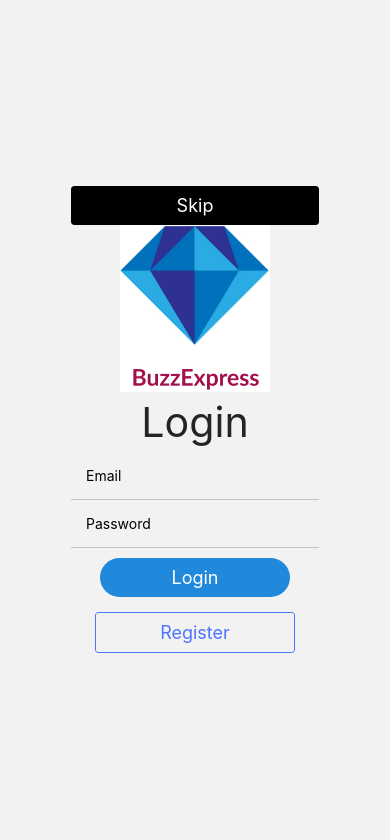
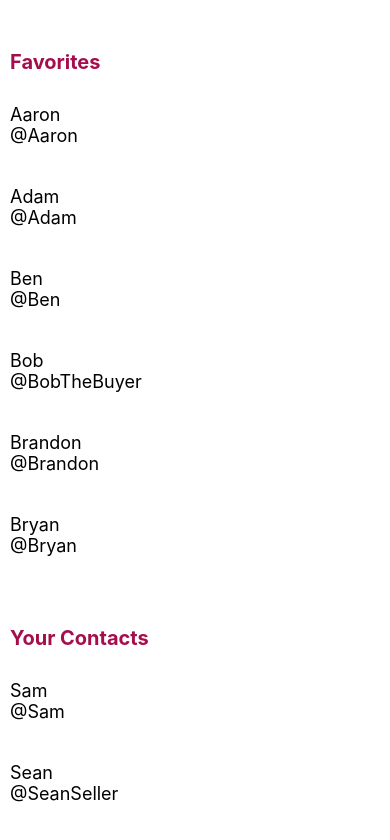
Before and after one commit to farisdurrani/buzzEx, a React Native app: screen /ContactScreen in a window 390 px wide. Shown: the top 840 px of the page. Built offline with nearby package versions, Linux system fonts and the light colour scheme; no server answers.

Commit message:
Added contact screen

```diff
--- a/navigation/index.js
+++ b/navigation/index.js
@@ -5,6 +5,7 @@ import LoginScreen from "../screens/LoginScreen";
 import ItemPriceScreen from "../screens/ItemPriceScreen";
 import RegistrationScreen from "../screens/RegistrationScreen";
 import TakePictureScreen from "../screens/TakePictureScreen";
+import ContactScreen from "../screens/ContactScreen";
 
 const Stack = createNativeStackNavigator();
 
@@ -37,6 +38,11 @@ const Navigation = () => {
           name="Home"
           component={HomeScreen}
         />
+        <Stack.Screen
+          options={{ headerShown: false }}
+          name="ContactScreen"
+          component={ContactScreen}
+        />
       </Stack.Navigator>
     </NavigationContainer>
   );
--- /dev/null
+++ b/screens/ContactScreen.js
@@ -0,0 +1,105 @@
+import React, { useEffect, useState } from "react";
+import { SectionList, StyleSheet, Text, View } from 'react-native';
+const ContactScreen = ({ navigation }) => {
+  const Favorites = [{
+    title: "Favorites",
+    data: [
+        {
+            id: "1",
+            name: "Aaron" + "\n" + "@Aaron"
+          },
+          {
+            id: "2",
+            name: "Adam" + "\n" + "@Adam"
+          },
+          {
+            id: "3",
+            name: "Ben" + "\n" + "@Ben"
+          },
+          {
+            id: "4",
+            name: "Bob" + "\n" + "@BobTheBuyer"
+          },
+          {
+            id: "5",
+            name: "Brandon" + "\n" + "@Brandon"
+          },
+          {
+            id: "6",
+            name: "Bryan" + "\n" + "@Bryan"
+          },
+    ]
+  }];
+  const YourContacts = [{
+    title: "Your Contacts",
+    data: [
+        {
+            id: "7",
+            name: "Sam" + "\n" + "@Sam"
+          },
+          {
+            id: "8",
+            name: "Sean" + "\n" + "@SeanSeller"
+          },
+          {
+            id: "9",
+            name: "Shane" + "\n" + "@Shane"
+          },
+          {
+            id: "11",
+            name: "Theo" + "\n" + "@Theo"
+          },
+          {
+            id: "12",
+            name: "Tom" + "\n" + "@Tom"
+          },
+          {
+            id: "13",
+            name: "Zack" + "\n" + "@Zack"
+          },
+
+
+    ]
+  }];
+  return (
+    <View style={styles.container}>
+      <SectionList
+        sections={[...Favorites, ...YourContacts]}
+        renderItem={({item})=>(
+            <Text style={styles.name}>{item.name}</Text>
+        )}
+        renderSectionHeader={({section})=>(
+          <Text style={styles.Title}>{section.title}</Text>
+        )}
+        keyExtractor={item=>item.id}
+        stickySectionHeadersEnabled
+      />
+    </View>
+  );
+}
+
+export default ContactScreen;
+
+const styles = StyleSheet.create({
+  container: {
+    flex: 1,
+    backgroundColor: "#ffffff"
+  },
+  name:{
+    padding: 10,
+    marginVertical: 10,
+    fontSize: 18
+
+  },
+  Title:{
+    backgroundColor: "#ffffff",
+    fontSize: 20,
+    fontWeight: "bold",
+    padding: 10,
+    elevation: 4,
+    marginTop: 40,
+    marginBottom: 0,
+    borderRadius: 10,
+    color: "#a40e4c"
+  }
+});
--- a/screens/LoginScreen.js
+++ b/screens/LoginScreen.js
@@ -56,7 +56,7 @@ const LoginScreen = ({ navigation }) => {
             borderRadius: 3,
           }}
           onPress={() => {
-            navigation.navigate("ItemPrice");
+            navigation.navigate("ContactScreen");
           }}
         />
         <Image
```
Also changed, not shown: 2 other files (tests, documents, lock files or other folders).
